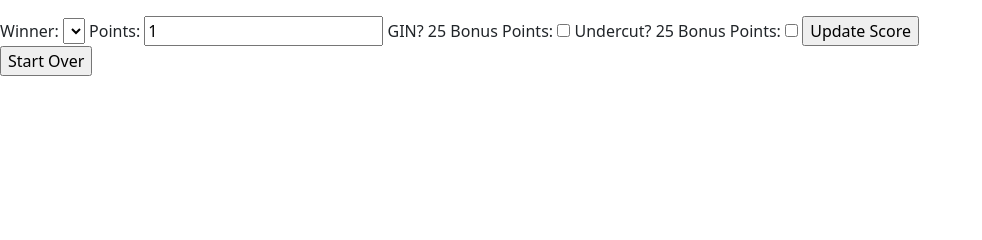
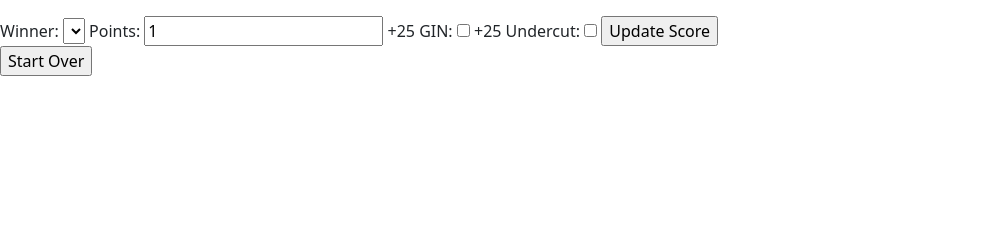
Before and after one commit to nvpnathan/flask_gin, a Flask app: template app/templates/index.html in a window 1280 px wide. Shown: the part 97-337 px from the top of the page, without its empty margins (0-982 px from the left). Run offline with Flask 2, Linux system fonts and the light colour scheme; the template is opened without the code that fills it, so the values that code supplies are empty; some libraries are stand-ins or nearby versions.

Commit message:
fixed undercuts

```diff
--- a/app/main.py
+++ b/app/main.py
@@ -4,6 +4,7 @@ from flask import Flask, render_template, request, redirect, session, url_for
 from dotenv import load_dotenv
 
 load_dotenv()
+
 
 def get_db_conn():
     conn = psycopg2.connect(
@@ -46,7 +47,8 @@ def update_score():
             session.modified = True
             if player['score'] >= 200:
                 return redirect(url_for('game_over', winner=player['name'], score=player['score'],
-                                        hands_won=player['hands_won'], num_gins=player['num_gins']))
+                                        hands_won=player['hands_won'], num_gins=player['num_gins'],
+                                        num_undercuts=player['num_undercuts']))
     return redirect(url_for('home'))
 
 
@@ -77,7 +79,8 @@ def game_over():
     # Close the connection
     cursor.close()
     conn.close()
-    return render_template('game_over.html', winner=winner, score=score, hands_won=hands_won, num_gins=num_gins)
+    return render_template('game_over.html', winner=winner, score=score, hands_won=hands_won,
+                           num_gins=num_gins, num_undercuts=num_undercuts)
 
 
 @app.route('/start_over', methods=['POST'])
--- a/app/templates/index.html
+++ b/app/templates/index.html
@@ -38,9 +38,9 @@
         </select>
         <label for="points">Points:</label>
         <input type="number" id="points" name="points" min="1" value="1">
-        <label for="gin_points">GIN? 25 Bonus Points:</label>
+        <label for="gin_points">+25 GIN:</label>
         <input type="checkbox" id="gin_points" name="gin_points">
-        <label for="undercut_points">Undercut? 25 Bonus Points:</label>
+        <label for="undercut_points">+25 Undercut:</label>
         <input type="checkbox" id="undercut_points" name="undercut_points">
         <input type="submit" value="Update Score">
     </form>
```
